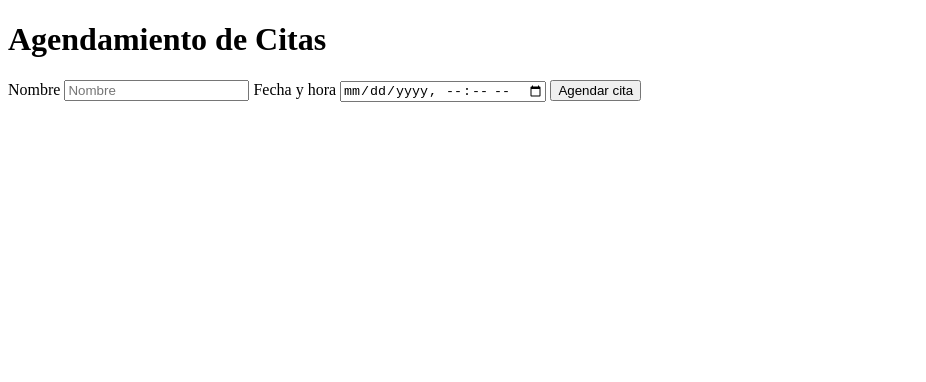
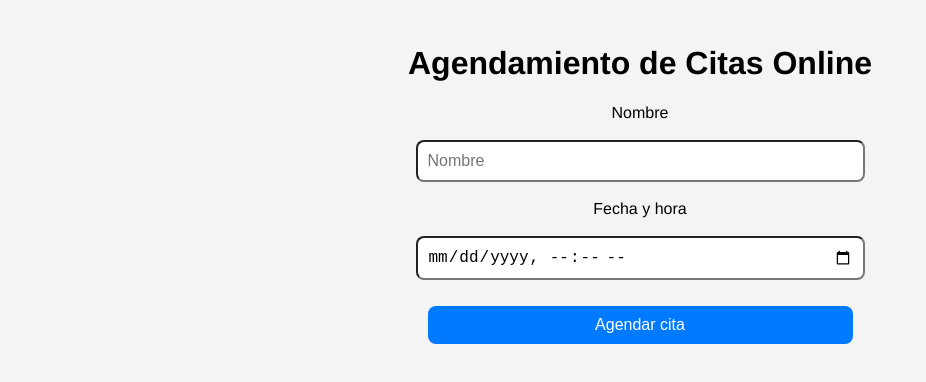
Before and after one commit to RiversHyioh/AppAgendaCitasTGL, a plain HTML site: page index.html in a window 1280 px wide. Shown: the whole page, without its empty margins (0-926 px from the left). Drawn offline with Linux system fonts and the light colour scheme.

Commit message:
chore: changing details & CSS added

```diff
--- a/index.html
+++ b/index.html
@@ -1,23 +1,28 @@
 <!DOCTYPE html>
 <html lang="en">
   <head>
-    <meta charset="UTF-8">
-    <meta http-equiv="X-UA-Compatible" content="IE=edge">
-    <meta name="viewport" content="width=device-width, initial-scale=1.0">
-    <title>Document</title>
+    <meta charset="UTF-8" />
+    <meta http-equiv="X-UA-Compatible" content="IE=edge" />
+    <meta name="viewport" content="width=device-width, initial-scale=1.0" />
+    <link rel="stylesheet" href="main.css" />
+    <title>Agendar Citas Online</title>
   </head>
+
   <body>
     <div id="container">
-        <h1>Agendamiento de Citas</h1>
+      <h1>Agendamiento de Citas Online</h1>
+
       <form id="appointmentForm">
         <label for="name">Nombre</label>
-            <input type="text" id="name" placeholder="Nombre" required>
+        <input type="text" id="name" placeholder="Nombre" required />
+
         <label for="date">Fecha y hora</label>
-            <input type="datetime-local" id="date" required>
+        <input type="datetime-local" id="date" required />
 
         <button type="submit" id="submitButton">Agendar cita</button>
       </form>
     </div>
+
     <div class="appointmentsList"></div>
     <script src="script/index.js"></script>
   </body>
--- /dev/null
+++ b/main.css
@@ -0,0 +1,57 @@
+body {
+  font-family: "Franklin Gothic Medium", "Arial Narrow", Arial, sans-serif;
+  background-color: #f4f4f4;
+  margin: 0;
+  padding: 0;
+  padding-top: 24px;
+  display: grid;
+  place-items: center;
+}
+
+.container {
+  margin: 50px auto;
+  background-color: #fff;
+  padding: 20px;
+  box-shadow: 0 0 10px rgba(0, 0, 0, 0.1);
+  display: flex;
+  justify-content: center;
+}
+
+h1 {
+  text-align: center;
+}
+
+form {
+  display: flex;
+  flex-direction: column;
+  gap: 10px;
+  min-width: 350px;
+  align-items: center;
+}
+
+input,
+button {
+  padding: 10px;
+  font-size: 16px;
+  width: 425px;
+  margin: 8px;
+  border-radius: 8px;
+}
+
+button {
+  cursor: pointer;
+  background-color: #007bff;
+  color: #fff;
+  border: none;
+}
+
+button:hover {
+  background-color: #0056b3;
+}
+
+.appointment {
+  border: 1px solid #ddd;
+  padding: 10px;
+  margin-top: 10px;
+  background-color: #e9ecef;
+}
```
Lines whose indentation alone changed are shown as unchanged.
